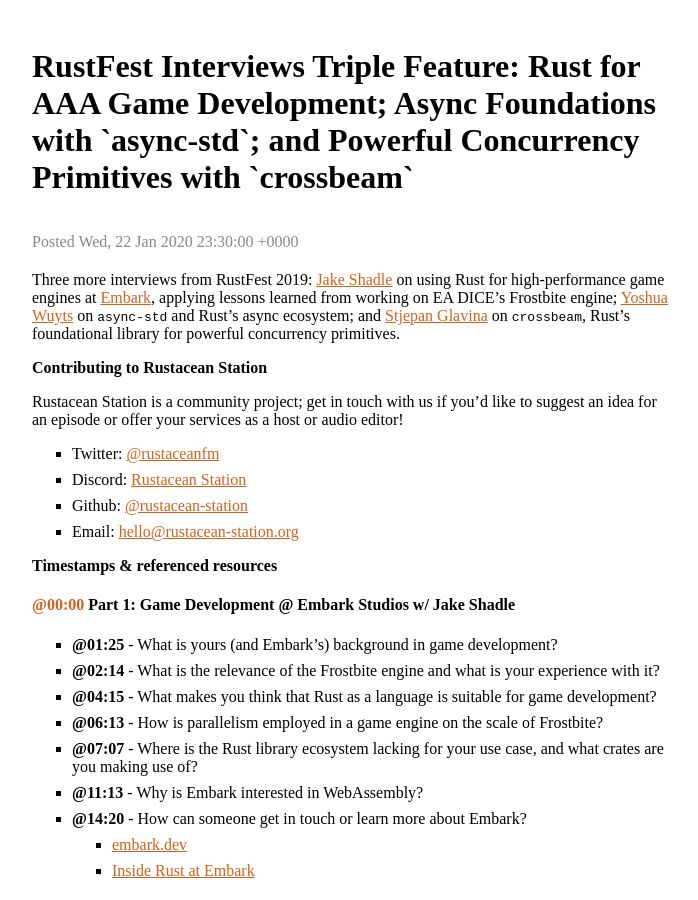
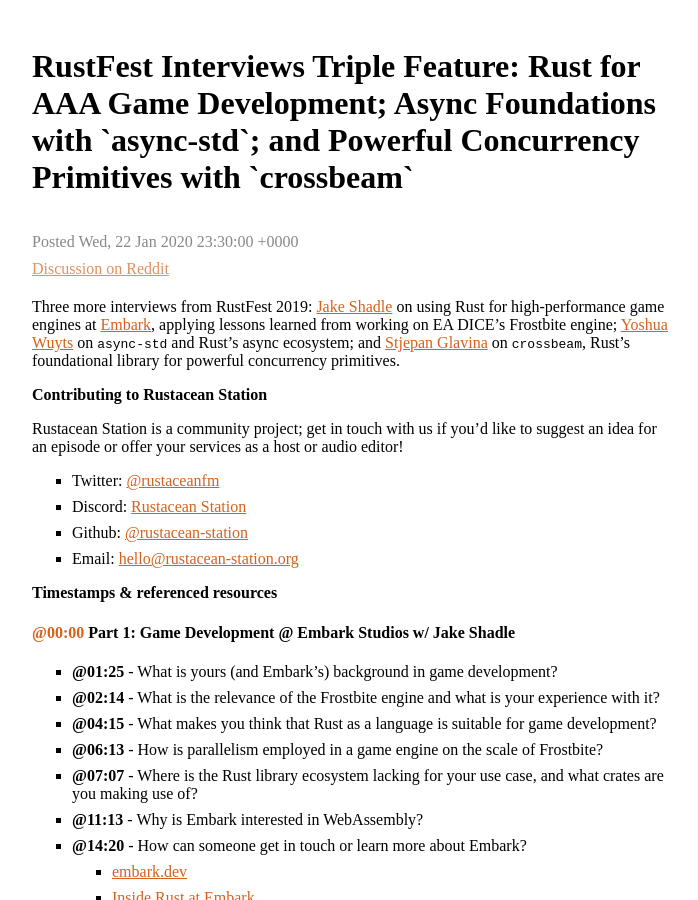
Before and after one commit to rustacean-station/rustacean-station.org, a Jekyll site: the page built from _episodes/011-jake-yoshua-stjepan.md, in a window 1280 px wide and 900 px high, scrolled down 492 px. Shown: the whole window, without its empty margins (288-986 px from the left). Built offline with Jekyll 4.4.1, drawn with Linux system fonts in a browser that asks for light colours; some of the changed lines change nothing that is shown.

Commit message:
Reddit link for 011

```diff
--- a/_episodes/011-jake-yoshua-stjepan.md
+++ b/_episodes/011-jake-yoshua-stjepan.md
@@ -5,7 +5,7 @@
 file: https://audio.rustacean-station.org/file/rustacean-station/rustacean-station-e011-rustfest-jake-yoshua-stjepan.mp3
 duration: "53:43"
 length: "38682435"
-#reddit: (leave blank on initial publish, amend with link and uncomment this line after Reddit thread has been posted)
+reddit: https://www.reddit.com/r/rust/comments/eslbuv/rustacean_station_triple_feature_rust_for_aaa/
 
 # https://github.com/jekyll/jekyll/issues/7744
 layout: episode
```
